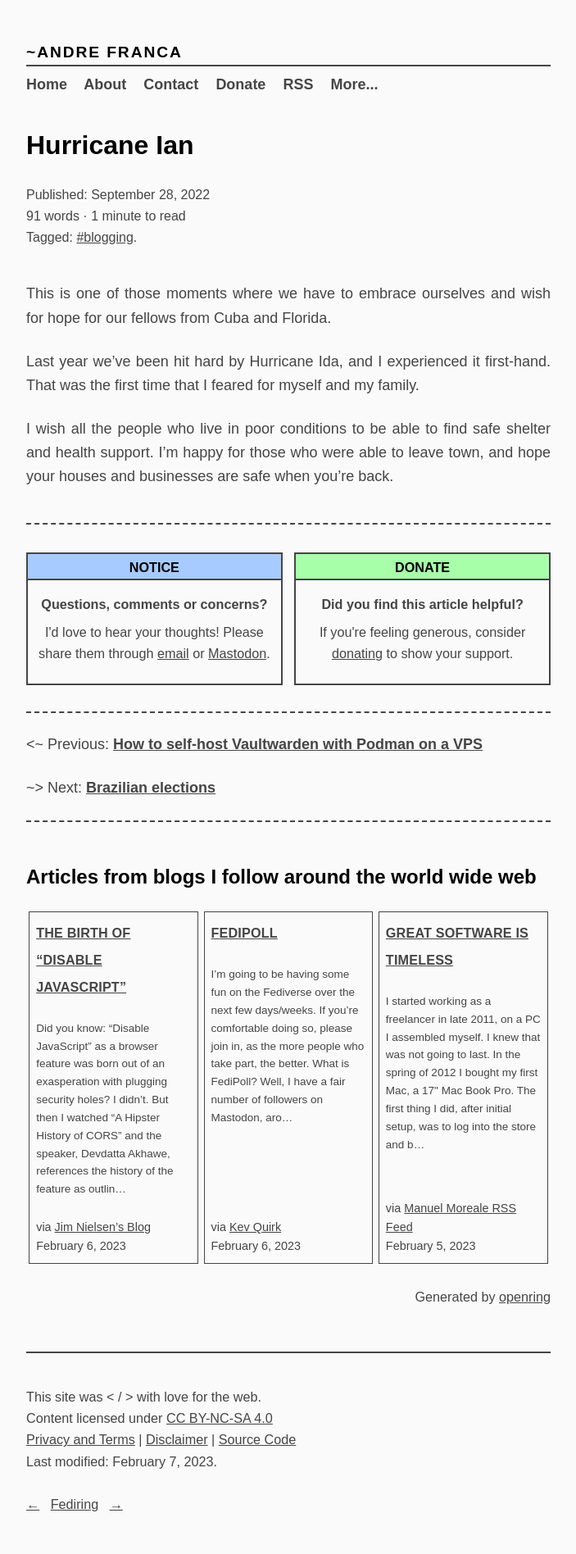
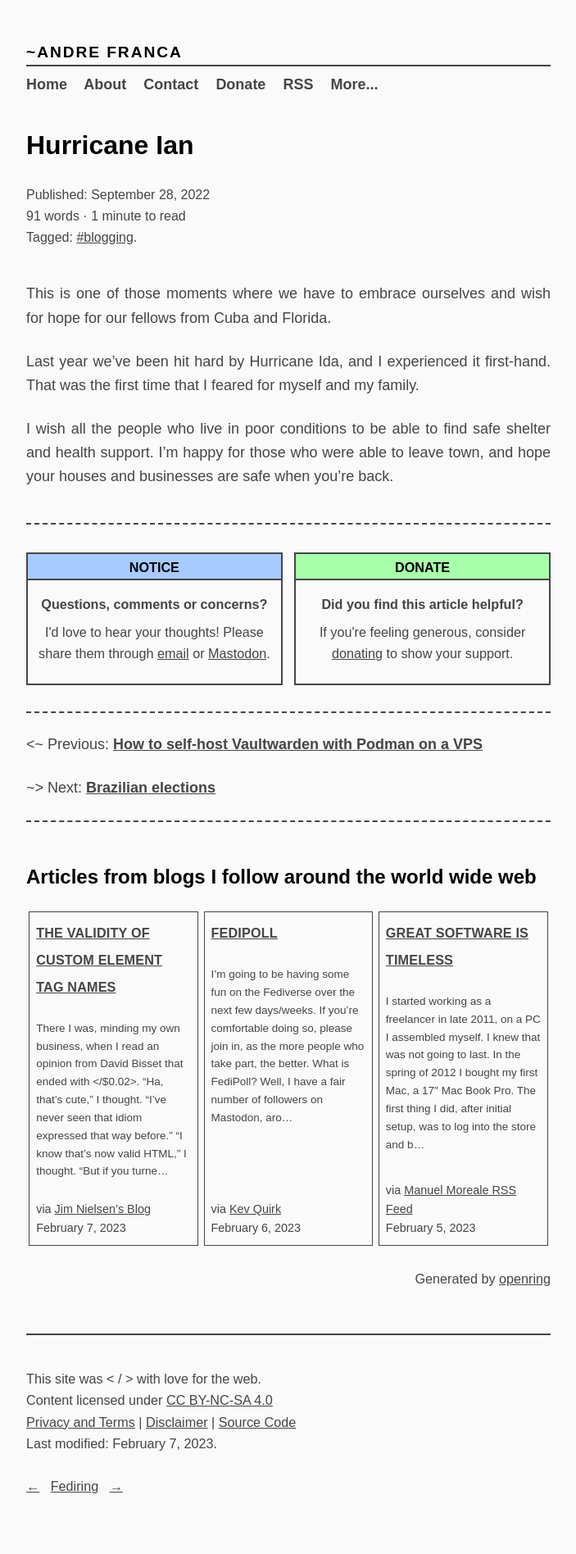
Before and after one commit to a-franca/abf.li, a Jekyll site: the page built from _posts/2022/2022-09-28-hurricane-ian.md, in a window 1280 px wide. Shown: the whole page at 82% size, without its empty margins (288-991 px from the left). Built offline with Jekyll 4.4.1, drawn with Linux system fonts in a browser that asks for light colours; after the commit the page ends 1874 px from its top, so only the background shows below that.

Commit message:
fetch new posts

```diff
--- a/_includes/openring-out.html
+++ b/_includes/openring-out.html
@@ -5,14 +5,15 @@
 
     <div class="article">
       <h4 class="title">
-        <a href="https://blog.jim-nielsen.com/2023/the-birth-of-disable-javascript/" rel="noopener noreferrer nofollow" target="_blank">The Birth of “Disable JavaScript”</a>
+        <a href="https://blog.jim-nielsen.com/2023/validity-of-custom-element-tag-names/" rel="noopener noreferrer nofollow" target="_blank">The Validity of Custom Element Tag Names</a>
       </h4>
-      <p class="summary">Did you know: “Disable JavaScript” as a browser feature was born out of an exasperation with plugging security holes?
-I didn’t. But then I watched “A Hipster History of CORS” and the speaker, Devdatta Akhawe, references the history of the feature as outlin…</p>
+      <p class="summary">There I was, minding my own business, when I read an opinion from David Bisset that ended with &lt;/$0.02&gt;.
+“Ha, that’s cute,” I thought. “I’ve never seen that idiom expressed that way before.”
+“I know that’s now valid HTML,” I thought. “But if you turne…</p>
       <small class="source">
         via <a href="https://blog.jim-nielsen.com" rel="noopener noreferrer nofollow" target="_blank">Jim Nielsen’s Blog</a>
       </small>
-      <small class="date">February 6, 2023</small>
+      <small class="date">February 7, 2023</small>
     </div>
 
     <div class="article">
```
